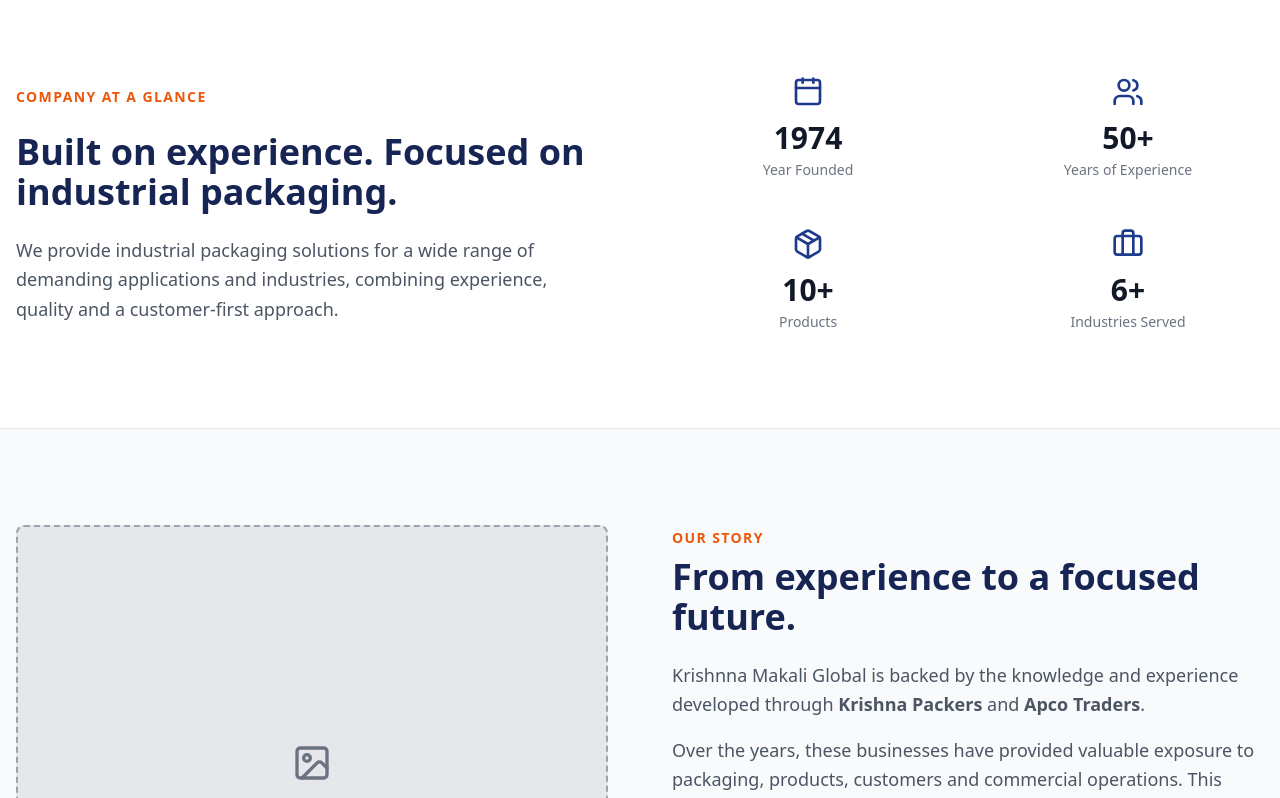
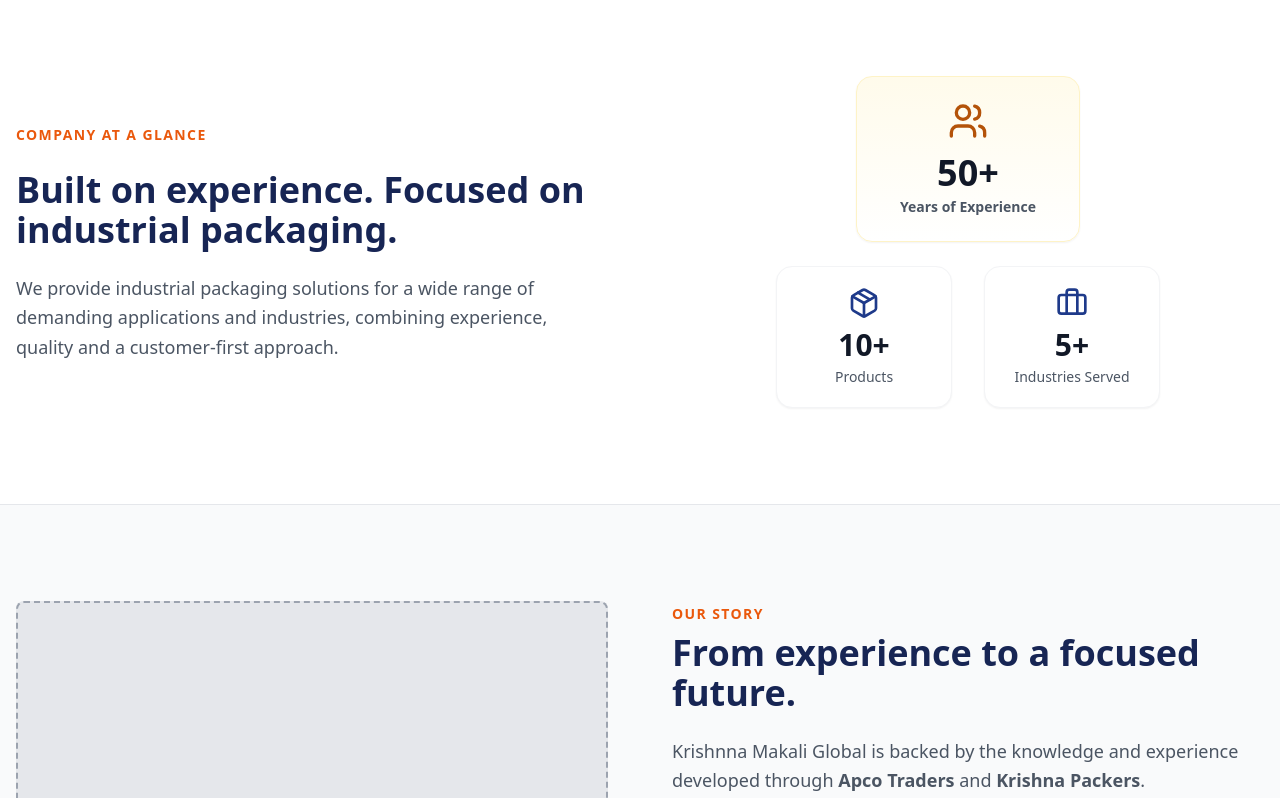
Before and after one commit to Rushaljain/krishnapackers, a React (Vite) app: page /about in a window 1280 px wide. Shown: the part 760-1558 px from the top of the page. Built offline with nearby package versions, Linux system fonts and the light colour scheme.

Commit message:
Remove Year Founded, triangulate company stats, and update timeline sequence to Apco Traders -> Krishna Packers -> Krishnna Makali Global

```diff
--- a/src/pages/AboutUsPage.jsx
+++ b/src/pages/AboutUsPage.jsx
@@ -1,8 +1,8 @@
 import React from 'react';
 import {
-  ArrowRight, Image as ImageIcon, ShieldCheck, CheckCircle,
-  Settings, Users, Calendar, Briefcase, Box, Globe, Package, HeartHandshake,
-  Download, ArrowDown
+  ArrowRight, Image as ImageIcon, ShieldCheck,
+  Settings, Users, Briefcase, Box, Package, HeartHandshake,
+  ArrowDown
 } from 'lucide-react';
 import { Link } from 'react-router-dom';
 
@@ -79,26 +79,27 @@
             </p>
           </div>
 
-          <div className="grid grid-cols-2 gap-8 md:gap-12">
-            <div className="flex flex-col items-center text-center">
-              <Calendar className="h-8 w-8 text-blue-900 mb-3" />
-              <span className="text-3xl font-extrabold text-gray-900">1974</span>
-              <span className="text-sm text-gray-500 font-medium mt-1">Year Founded</span>
+          {/* Triangular arrangement for remaining 3 stats */}
+          <div className="flex flex-col items-center justify-center gap-6">
+            {/* Top Stat (Triangle Apex) */}
+            <div className="flex flex-col items-center text-center p-6 bg-gradient-to-b from-amber-50 to-white rounded-2xl border border-amber-100 shadow-sm w-56 transform hover:-translate-y-1 transition duration-300">
+              <Users className="h-10 w-10 text-amber-700 mb-3" />
+              <span className="text-4xl font-extrabold text-gray-900">50+</span>
+              <span className="text-sm text-gray-600 font-semibold mt-1">Years of Experience</span>
             </div>
-            <div className="flex flex-col items-center text-center">
-              <Users className="h-8 w-8 text-blue-900 mb-3" />
-              <span className="text-3xl font-extrabold text-gray-900">50+</span>
-              <span className="text-sm text-gray-500 font-medium mt-1">Years of Experience</span>
-            </div>
-            <div className="flex flex-col items-center text-center">
-              <Package className="h-8 w-8 text-blue-900 mb-3" />
-              <span className="text-3xl font-extrabold text-gray-900">10+</span>
-              <span className="text-sm text-gray-500 font-medium mt-1">Products</span>
-            </div>
-            <div className="flex flex-col items-center text-center">
-              <Briefcase className="h-8 w-8 text-blue-900 mb-3" />
-              <span className="text-3xl font-extrabold text-gray-900">6+</span>
-              <span className="text-sm text-gray-500 font-medium mt-1">Industries Served</span>
+
+            {/* Bottom 2 Stats (Triangle Base) */}
+            <div className="flex items-center justify-center gap-6 md:gap-8 w-full">
+              <div className="flex flex-col items-center text-center p-5 bg-white rounded-2xl border border-gray-100 shadow-sm w-44 hover:shadow-md transition duration-300">
+                <Package className="h-8 w-8 text-blue-900 mb-2" />
+                <span className="text-3xl font-extrabold text-gray-900">10+</span>
+                <span className="text-sm text-gray-600 font-medium mt-1">Products</span>
+              </div>
+              <div className="flex flex-col items-center text-center p-5 bg-white rounded-2xl border border-gray-100 shadow-sm w-44 hover:shadow-md transition duration-300">
+                <Briefcase className="h-8 w-8 text-blue-900 mb-2" />
+                <span className="text-3xl font-extrabold text-gray-900">5+</span>
+                <span className="text-sm text-gray-600 font-medium mt-1">Industries Served</span>
+              </div>
             </div>
           </div>
         </div>
@@ -122,7 +123,7 @@
                 From experience to a focused future.
               </h2>
               <p className="text-gray-600 text-lg leading-relaxed mb-4">
-                Krishnna Makali Global is backed by the knowledge and experience developed through <strong>Krishna Packers</strong> and <strong>Apco Traders</strong>.
+                Krishnna Makali Global is backed by the knowledge and experience developed through <strong>Apco Traders</strong> and <strong>Krishna Packers</strong>.
               </p>
               <p className="text-gray-600 text-lg leading-relaxed mb-4">
                 Over the years, these businesses have provided valuable exposure to packaging, products, customers and commercial operations. This foundation has helped shape our understanding of what businesses expect from a dependable packaging partner.
@@ -135,12 +136,12 @@
             {/* Timeline */}
             <div className="flex flex-col sm:flex-row items-start sm:items-center gap-4 sm:gap-6 pt-6 border-t border-gray-200">
               <div className="flex flex-col">
-                <span className="font-bold text-blue-950">Krishna Packers</span>
+                <span className="font-bold text-blue-950">Apco Traders</span>
                 <span className="text-xs text-gray-500">Early operations</span>
               </div>
               <ArrowRight className="text-orange-500 hidden sm:block" size={20} />
               <div className="flex flex-col border-l-2 sm:border-l-0 border-orange-200 pl-4 sm:pl-0 ml-2 sm:ml-0">
-                <span className="font-bold text-blue-950">Apco Traders</span>
+                <span className="font-bold text-blue-950">Krishna Packers</span>
                 <span className="text-xs text-gray-500">Expanded experience</span>
               </div>
               <ArrowRight className="text-orange-500 hidden sm:block" size={20} />
```
